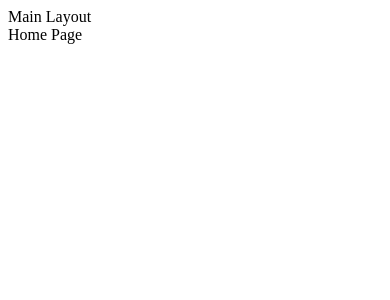
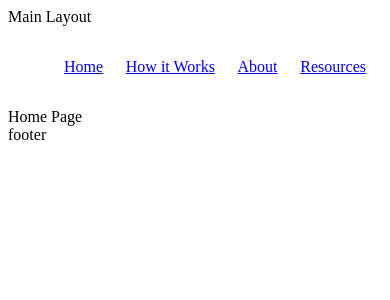
Before and after one commit to natalieflcn/Debi-ir-a-PR, a React (Vite) app: page / in a window 390 px wide. Shown: the top 300 px of the page. Built offline with nearby package versions, Linux system fonts and the light colour scheme.

Commit message:
Reorganized file structure based around user groups and utilities. Added styled components library and beginning to implement a responsive navigation bar.

```diff
--- a/package.json
+++ b/package.json
@@ -12,7 +12,8 @@
   "dependencies": {
     "react": "^19.1.1",
     "react-dom": "^19.1.1",
-    "react-router-dom": "^7.8.1"
+    "react-router-dom": "^7.8.1",
+    "styled-components": "^6.1.19"
   },
   "devDependencies": {
     "@eslint/js": "^9.33.0",
--- a/src/App.jsx
+++ b/src/App.jsx
@@ -1,7 +1,7 @@
 import { BrowserRouter, Route, Routes } from "react-router-dom";
-import MainLayout from "./pages/layouts/MainLayout";
-import ExplorerLayout from "./pages/layouts/ExplorerLayout";
-import AdminLayout from "./pages/layouts/AdminLayout";
+import MainLayout from "./ui/layouts/MainLayout";
+import ExplorerLayout from "./ui/layouts/ExplorerLayout";
+import AdminLayout from "./ui/layouts/AdminLayout";
 import Workflow from "./pages/guest/Workflow";
 import About from "./pages/guest/About";
 import Resources from "./pages/guest/Resources";
@@ -26,7 +26,6 @@ import EditHuntItemDetails from "./pages/admin/EditHuntItemDetails";
 
 function App() {
   return (
-    <div>
     <BrowserRouter>
       <Routes>
         <Route path="/" element={<MainLayout />}>
@@ -67,7 +66,6 @@ function App() {
         <Route path="*" element={<PageNotFound />} />
       </Routes>
     </BrowserRouter>
-    </div>
   );
 }
 
--- /dev/null
+++ b/src/components/layouts/MainContent.jsx
@@ -0,0 +1,12 @@
+import { Outlet } from "react-router-dom";
+
+function MainContent() {
+  return (
+    <main>
+      <Outlet />
+      footer
+    </main>
+  );
+}
+
+export default MainContent;
--- /dev/null
+++ b/src/components/layouts/NavBar.jsx
@@ -0,0 +1,32 @@
+import { NavLink } from "react-router-dom";
+import styled from "styled-components";
+
+const StyledNav = styled.nav`
+  display: flex;
+  justify-content: space-between;
+  align-items: center;
+  padding: 1rem;
+`;
+
+const DesktopMenu = styled.ul`
+  display: flex;
+  list-style: none;
+  justify-content: space-between;
+  width: 100%;
+`;
+
+function NavBar({ menuItems }) {
+  return (
+    <StyledNav>
+      <DesktopMenu>
+        {menuItems.map((item) => (
+          <li key={item.label}>
+            <NavLink to={item.link}>{item.label}</NavLink>
+          </li>
+        ))}
+      </DesktopMenu>
+    </StyledNav>
+  );
+}
+
+export default NavBar;
--- /dev/null
+++ b/src/components/layouts/User.jsx
@@ -0,0 +1,5 @@
+function User() {
+  return <div>Logout</div>;
+}
+
+export default User;
--- a/src/pages/layouts/AdminLayout.jsx
+++ /dev/null
@@ -1,12 +0,0 @@
-import { Outlet } from "react-router-dom";
-
-function AdminLayout() {
-  return (
-    <div>
-      Admin Layout
-      <Outlet />
-    </div>
-  );
-}
-
-export default AdminLayout;
--- a/src/pages/layouts/ExplorerLayout.jsx
+++ /dev/null
@@ -1,12 +0,0 @@
-import { Outlet } from "react-router-dom";
-
-function ExplorerLayout() {
-  return (
-    <div>
-      Explorer Layout
-      <Outlet />
-    </div>
-  );
-}
-
-export default ExplorerLayout;
--- a/src/pages/layouts/MainLayout.jsx
+++ /dev/null
@@ -1,12 +0,0 @@
-import { Outlet } from "react-router-dom";
-
-function MainLayout() {
-  return (
-    <div>
-      Main Layout
-      <Outlet />
-    </div>
-  );
-}
-
-export default MainLayout;
--- /dev/null
+++ b/src/ui/layouts/AdminLayout.jsx
@@ -0,0 +1,21 @@
+import NavBar from "../../components/layouts/NavBar";
+import MainContent from "../../components/layouts/MainContent";
+
+function AdminLayout() {
+  const menuItems = [
+    { label: "Dashboard", link: "/admin" },
+    { label: "Manage Hunts", link: "/admin/hunts" },
+    { label: "Manage Users", link: "/admin/users" },
+    { label: "Profile", link: "/admin/profile" },
+  ];
+
+  return (
+    <div>
+      Admin Layout
+      <NavBar type="admin" menuItems={menuItems} />
+      <MainContent />
+    </div>
+  );
+}
+
+export default AdminLayout;
--- /dev/null
+++ b/src/ui/layouts/ExplorerLayout.jsx
@@ -0,0 +1,20 @@
+import NavBar from "../../components/layouts/NavBar";
+import MainContent from "../../components/layouts/MainContent";
+
+function ExplorerLayout() {
+  const menuItems = [
+    { label: "Dashboard", link: "/dashboard" },
+    { label: "Memories", link: "/memories" },
+    { label: "Profile", link: "/profile" },
+  ];
+
+  return (
+    <div>
+      Explorer Layout
+      <NavBar type="explorer" menuItems={menuItems} />
+      <MainContent />
+    </div>
+  );
+}
+
+export default ExplorerLayout;
--- /dev/null
+++ b/src/ui/layouts/MainLayout.jsx
@@ -0,0 +1,21 @@
+import NavBar from "../../components/layouts/NavBar";
+import MainContent from "../../components/layouts/MainContent";
+
+function MainLayout() {
+  const menuItems = [
+    { label: "Home", link: "/" },
+    { label: "How it Works", link: "/how-it-works" },
+    { label: "About", link: "/about" },
+    { label: "Resources", link: "/resources" },
+  ];
+
+  return (
+    <div>
+      Main Layout
+      <NavBar type="main" menuItems={menuItems} />
+      <MainContent />
+    </div>
+  );
+}
+
+export default MainLayout;
```
Also changed, not shown: 1 other file (tests, documents, lock files or other folders). Lines whose indentation alone changed are shown as unchanged.
